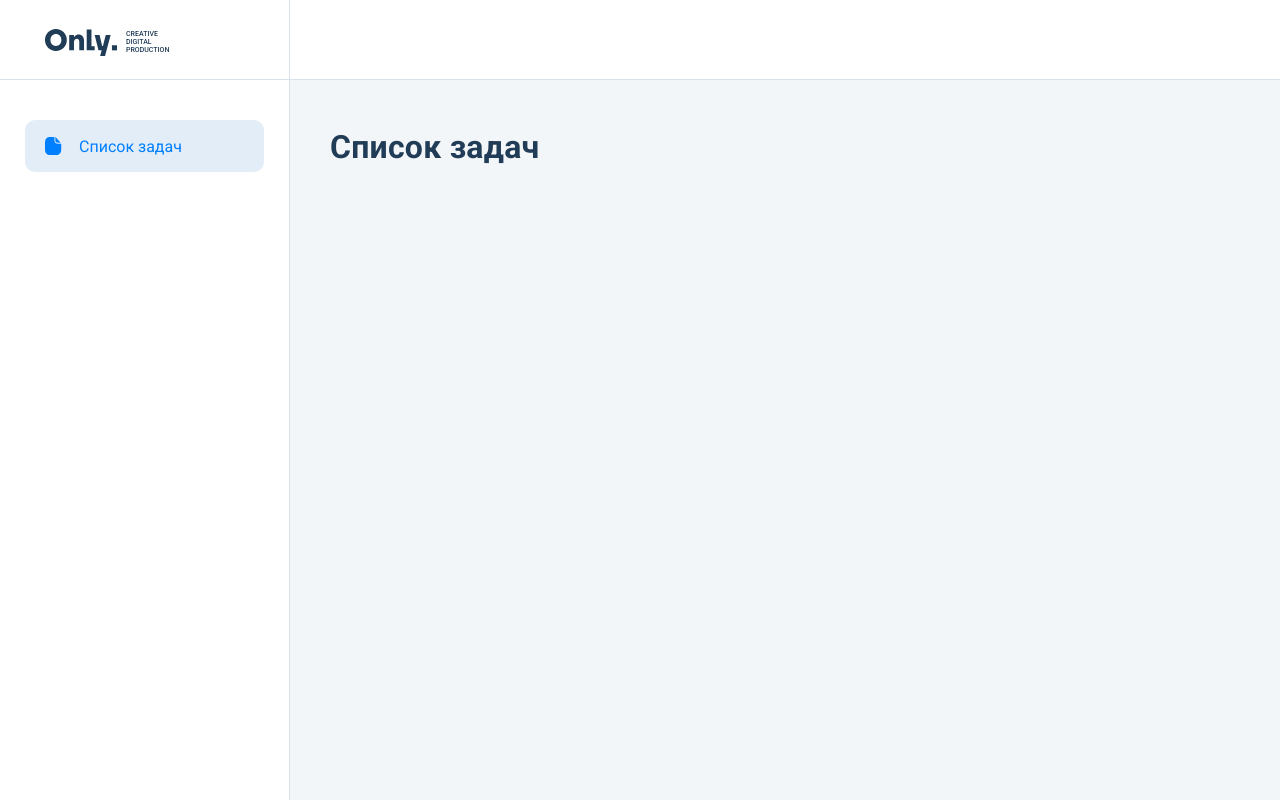
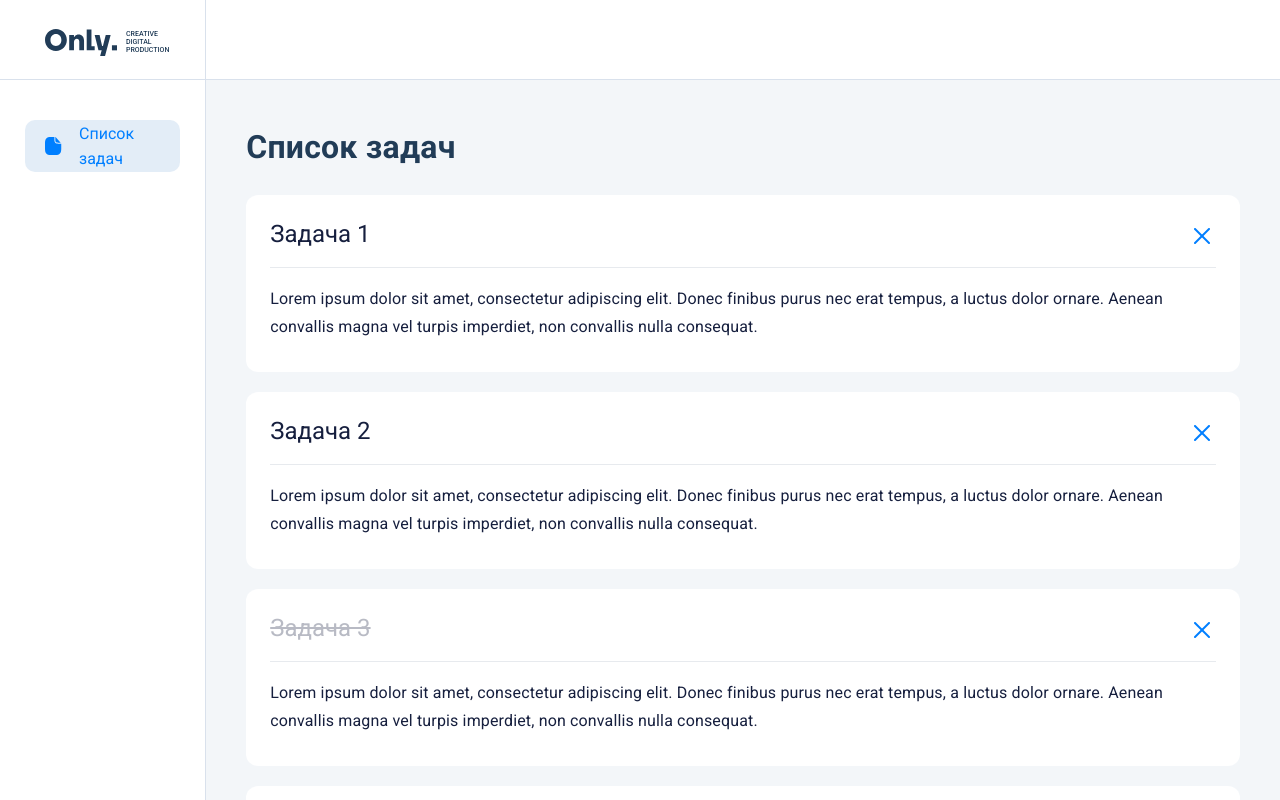
Before and after one commit to only-digital/internship-tasks, a Next.js app: page / in a window 1280 px wide. Shown: the top 800 px of the page. Built offline with nearby package versions, Linux system fonts and the light colour scheme.

Commit message:
Create task and tasks components

```diff
--- a/src/components/home/home.jsx
+++ b/src/components/home/home.jsx
@@ -1,4 +1,5 @@
 import styled from "./home.module.scss";
+import Tasks from "../tasks/tasks";
 
 const Home = (props) => {
     return (
@@ -7,6 +8,9 @@ const Home = (props) => {
             <div className={styled.Home__header}>
                 <h1>{props.title}</h1>
             </div>
+            <div className={styled.Home__taskContainer}>
+                <Tasks tasks={props.tasks} />
+            </div>
         </div>
     );
 };
--- a/src/components/home/home.module.scss
+++ b/src/components/home/home.module.scss
@@ -20,4 +20,7 @@
             letter-spacing: 0.25px;
         }
     }
+    &__taskContainer {
+        padding: 0 40px;
+    }
 }
--- a/src/components/sidebar/sidebar.jsx
+++ b/src/components/sidebar/sidebar.jsx
@@ -1,6 +1,6 @@
 import styled from "./sidebar.module.scss";
 
-const Sidebar = () => {
+const Sidebar = (props) => {
     return (
         <div className={styled.Sidebar}>
             <div className={styled.Sidebar__header}>
@@ -22,7 +22,7 @@ const Sidebar = () => {
             <div className={styled.Sidebar__body}>
                 <div className={styled.Sidebar__button}>
                     <img src="file.svg" />
-                    Список задач
+                    {props.title}
                 </div>
             </div>
         </div>
--- /dev/null
+++ b/src/components/task/task.jsx
@@ -0,0 +1,21 @@
+import styled from './task.module.scss';
+
+const Task = ({task}) => {
+    return (
+        <li className={styled.Task}>
+            <label>
+                <input type="checkbox" className={styled.Task__input} checked={task.isCompleted} />
+                <div className={styled.Task__body}>
+                    <h1 className={styled.Task__body__title}>{task.title}</h1>
+                    <div className={styled.Task__body__divider} />
+                    <p className={styled.Task__body__text}>{task.text}</p>
+                </div>
+            </label>
+            <button className={styled.Task__deleteButton}>
+                <img src="delete.svg" />
+            </button>
+        </li>
+    )
+}
+
+export default Task;
--- /dev/null
+++ b/src/components/task/task.module.scss
@@ -0,0 +1,61 @@
+@import "/src/styles/variables.scss";
+
+.Task {
+	position: relative;
+
+	&__input {
+		position: absolute;
+
+		&:hover + .Task__body {
+			.Task__body__title {
+				color: $blue-color;
+			}
+		}
+		&:checked + .Task__body {
+			.Task__body__title {
+				opacity: 0.3;
+				text-decoration: line-through;
+			}
+		}
+		&:focus + .Task__body {
+			outline: 2px solid $light-blue-color;
+		}
+
+	}
+	&__deleteButton {
+		position: absolute;
+		display: inline-flex;
+		align-items: center;
+		padding: 6px;
+		justify-content: center;
+		top: 27px;
+		right: 24px;
+
+		&:focus img{
+			outline: 2px solid $light-blue-color;
+		}
+	}
+
+	&__body {
+		background-color: white;
+		border-radius: 12px;
+		padding: 24px;
+		padding-bottom: 31px;
+		margin-bottom: 20px;
+		&__title {
+			color: $text-body-color;
+			font-size: 24px;
+			line-height: 31px;
+		}
+		&__divider {
+			border-bottom: 1px solid $divider-color;
+			margin: 17px 0;
+		}
+		&__text {
+			font-size: 16px;
+			line-height: 28px;
+			letter-spacing: 0.15px;
+			color: $text-body-color;
+		}
+	}
+}
--- /dev/null
+++ b/src/components/tasks/tasks.jsx
@@ -0,0 +1,12 @@
+import styled from './tasks.module.scss';
+import Task from '../task/task';
+
+const Tasks = ({tasks}) => {
+    return (
+        <ul className={styled.Tasks}>
+            {tasks.map(task => <Task task={task} key={task.title} />)}
+        </ul>
+    )
+}
+
+export default Tasks;
--- /dev/null
+++ b/src/components/tasks/tasks.module.scss
@@ -0,0 +1,3 @@
+.Tasks {
+	//Your code here
+}
--- a/src/pages/index.js
+++ b/src/pages/index.js
@@ -5,14 +5,13 @@ import { getIndexPage } from "../../lib/api";
 import { useState } from "react";
 
 function Index(props) {
-    console.log(props);
     const title = props.title;
     const [tasks, setTasks] = useState(props.tasks);
 
     return (
         <main className={styles.main}>
-            <Sidebar />
-            <Home title={title} />
+            <Sidebar title={title} />
+            <Home tasks={tasks} title={title} />
         </main>
     );
 }
--- a/src/styles/variables.scss
+++ b/src/styles/variables.scss
@@ -2,4 +2,9 @@ $border-color: #D9E1EC ;
 $button-active: #E3EDF7;
 $background-color: #F3F6F9;
 $blue-color: #007FFF;
+$light-blue-color: #82bcf7;
 $dark-blue-color: #213C57;
+$divider-color: #E7EAEE;
+
+// Text
+$text-body-color: #161F3E;
```
Also changed, not shown: public/delete.svg (added).
